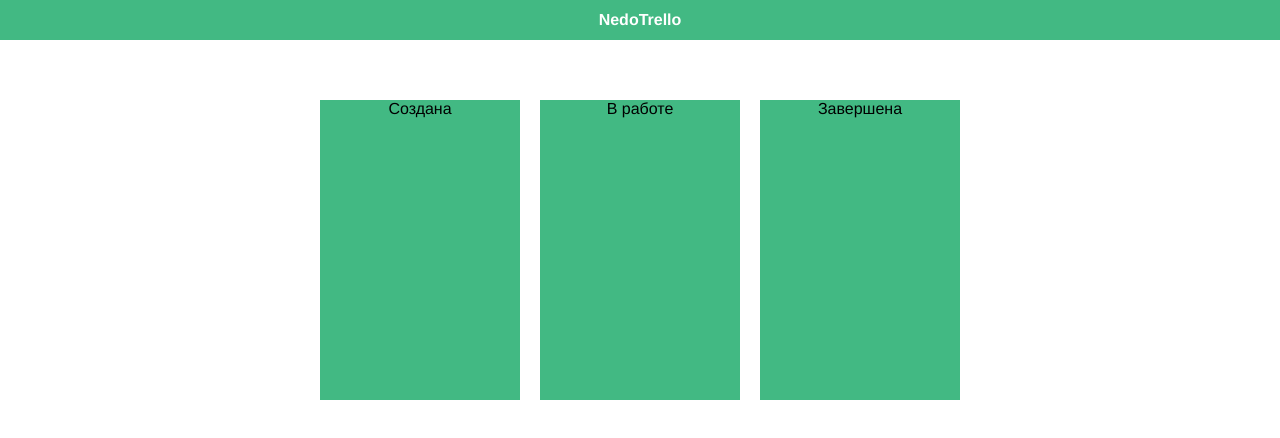
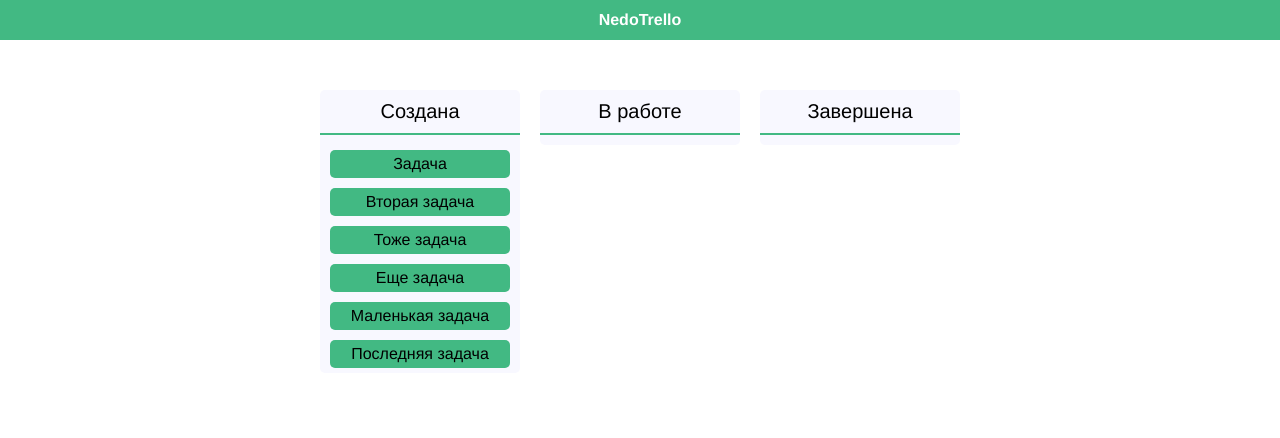
Before and after one commit to DeviFox/taskman, a Vue app: page / in a window 1280 px wide. Shown: the top 438 px of the page. Built offline with nearby package versions, Linux system fonts and the light colour scheme.

Commit message:
+ dropzone div's +titles flex edits working D&D

```diff
--- a/src/components/BoardPage.vue
+++ b/src/components/BoardPage.vue
@@ -1,30 +1,107 @@
 <template>
   <div class="container">
     <div class="wrapper">
-      <div class="item">Создана</div>
-      <div class="item">В работе</div>
-      <div class="item">Завершена</div>
+      <div class="drop-zone"
+           @drop="itemDrop($event, 1)"
+           @dragenter.prevent
+           @dragover.prevent
+      >
+        <p>Создана</p>
+        <hr>
+        <div v-for="item in getList(1)"
+             :key="item.id"
+             class="drag-item"
+             draggable="true"
+             @dragstart="itemDrag($event, item)"
+        >
+          {{ item.title }}
+        </div>
+      </div>
+      <div class="drop-zone"
+           @drop="itemDrop($event, 2)"
+           @dragenter.prevent
+           @dragover.prevent
+      >
+        <p>В работе</p>
+        <hr>
+        <div v-for="item in getList(2)"
+             :key="item.id"
+             class="drag-item"
+             draggable="true"
+             @dragstart="itemDrag($event, item)"
+        >
+          {{ item.title }}
+        </div>
+      </div>
+      <div class="drop-zone"
+           @drop="itemDrop($event, 3)"
+           @dragenter.prevent
+           @dragover.prevent
+      >
+        <p>Завершена</p>
+        <hr>
+        <div v-for="item in getList(3)"
+             :key="item.id"
+             class="drag-item"
+             draggable="true"
+             @dragstart="itemDrag($event, item)"
+        >
+          {{ item.title }}
+        </div>
+      </div>
     </div>
   </div>
 </template>
 
 <script>
+import {ref} from 'vue';
+
 export default {
   name:  'BoardPage',
   props: {
     msg: String
-  }
+  },
+  setup() {
+    const items    = ref([
+      {id: 0, title: 'Задача', list: 1},
+      {id: 1, title: 'Вторая задача', list: 1},
+      {id: 2, title: 'Тоже задача', list: 1},
+      {id: 3, title: 'Еще задача', list: 1},
+      {id: 4, title: 'Маленькая задача', list: 1},
+      {id: 5, title: 'Последняя задача', list: 1},
+
+    ])
+    const getList  = (list) => {
+      return items.value.filter((item) => item.list == list)
+    }
+    const itemDrag = (event, item) => {
+      console.log(item)
+      event.dataTransfer.dropEffect    = 'move'
+      event.dataTransfer.effectAllowed = 'move'
+      event.dataTransfer.setData('itemID', item.id) //Передает id элемента в itemID
+
+    }
+    const itemDrop = (event, list) => {
+      const itemID = event.dataTransfer.getData('itemID')
+      const item   = items.value.find((item) => item.id == itemID)
+      item.list    = list
+    };
+
+
+    return {getList, itemDrop, itemDrag}
+  },
 }
 </script>
 
-<!-- Add "scoped" attribute to limit CSS to this component only -->
+
 <style scoped lang="scss">
 
 .container {
   margin: 50px 0;
   width:  100%;
-  height: 300px;
+  height: 100%;
 }
+
 
 .wrapper {
   justify-content: center;
@@ -33,18 +110,47 @@ export default {
   display:         flex;
   flex-direction:  row;
   flex-wrap:       wrap;
-
-  height:          100%;
+  min-height:      50px;
 
 }
 
-.item {
+.drop-zone {
+  justify-content:  center;
+  height:           100%;
+  width:            200px;
+  margin:           0 10px;
+  display:          flex;
+  flex-direction:   column;
+  flex-wrap:        wrap;
+  min-height:       50px;
+  background-color: ghostwhite;
   flex-shrink:      0;
+  border-radius:    5px;
+
+  p {
+    font-size: 20px;
+    margin:    10px 10px;
+    position:  relative;
+  }
+
+  hr {
+    margin:           0 0 10px 0;
+    width:            100%;
+    border:           none;
+    height:           2px;
+    background-color: #42b983;
+  }
+
+}
+
+.drag-item {
+  border-radius:    5px;
   height:           100%;
-  margin:           10px 10px;
+  margin:           5px 10px;
+  padding:          5px;
+  min-width:        150px;
+  background-color: #42b983;
 
-  width:            200px;
-  background-color: #42b983;
 }
 
 </style>
```
